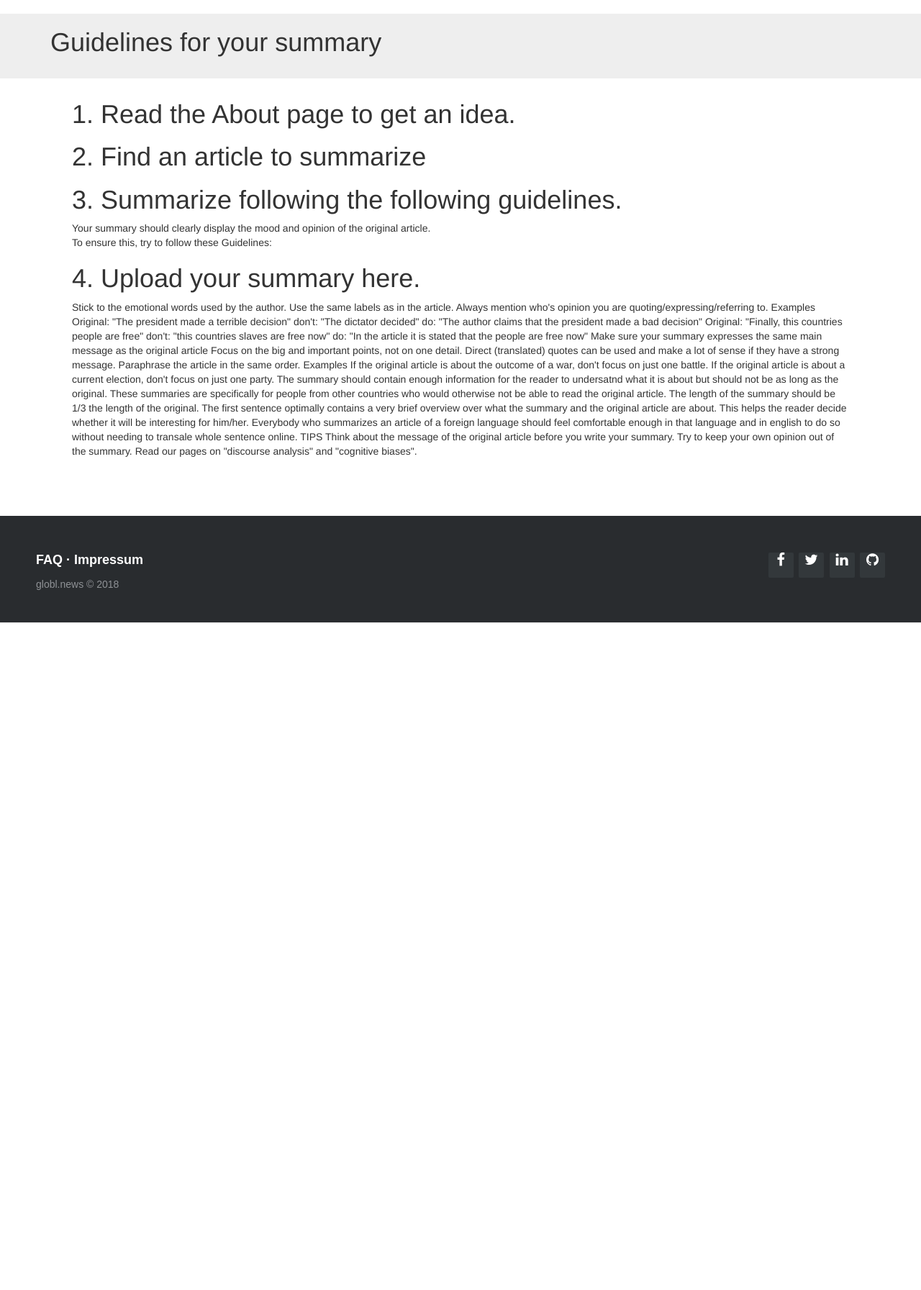
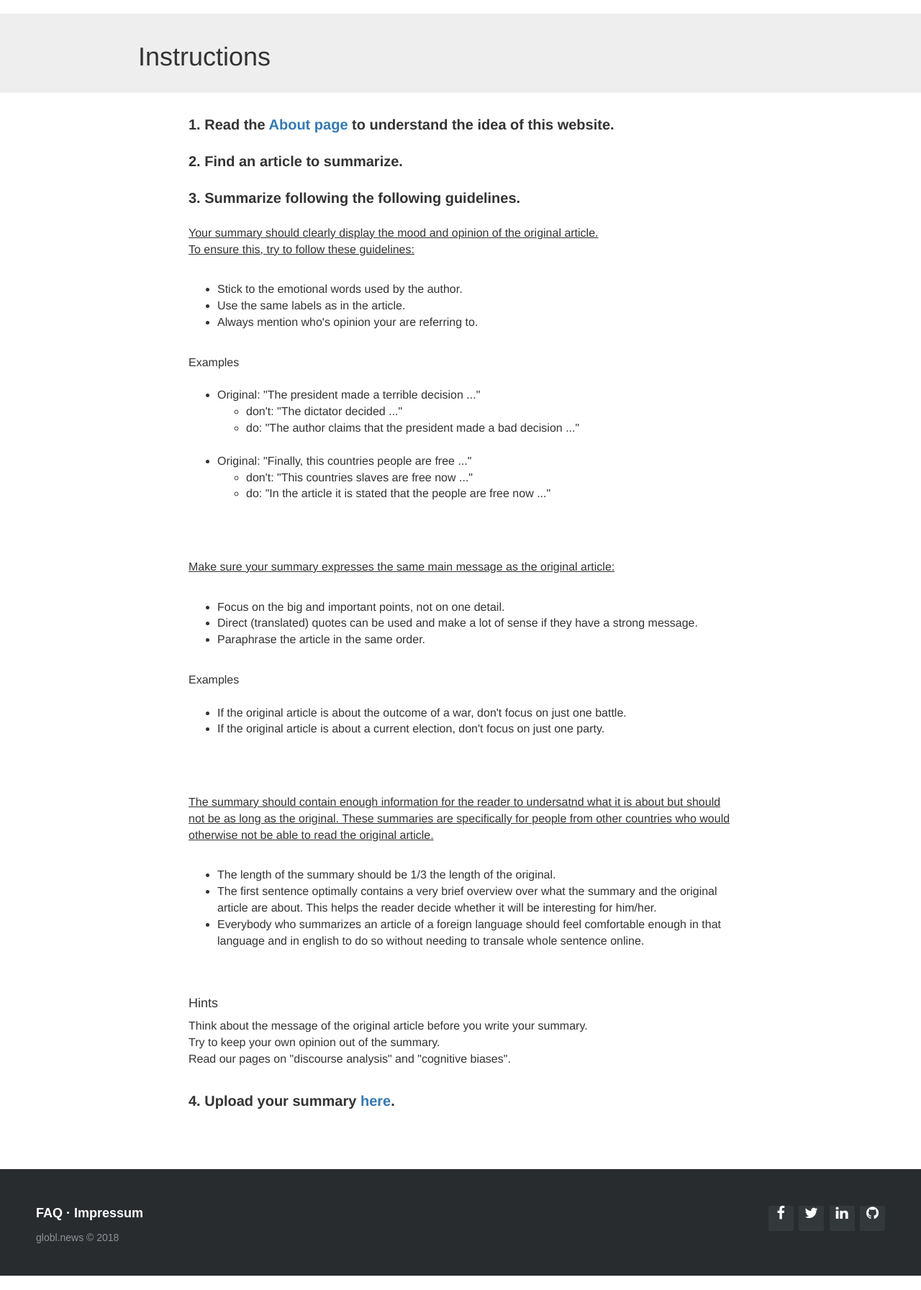
Before and after one commit to k-sokolov/globl_news, a Django app: page /instructions in a window 1280 px wide. Shown: the part 51-1844 px from the top of the page at 72% size. Before the commit the page ends 917 px from the top, so only its background shows below. Run offline with Django 3.2, Linux system fonts and the light colour scheme; some libraries are stand-ins or nearby versions.

Commit message:
formatting

```diff
--- a/globlnews/static/css/custom.css
+++ b/globlnews/static/css/custom.css
@@ -32,9 +32,12 @@ body {
 .pagename {
     margin-top: 0px;
     padding-bottom: 20px;
+		padding-top: 20px;
     margin-bottom: 30px;
     color: inherit;
     background-color: #eee;
+		text-align: left;
+
 }
 
 .btn_submit {
@@ -294,3 +297,41 @@ th, td {
     margin-left: auto;
     margin-right: auto;
 }
+
+
+
+/*------------------summary detail view css-----------------------------*/
+.summary_text{
+	width: 60%;
+	font-size: 16px
+}
+
+
+/*-----------------content--------------------------------*/
+.content{
+	font-size: 16px;
+	width: 70%;
+	text-align: left;
+	margin-left: auto;
+	margin-right: auto;
+}
+
+.content_header{
+	width: 70%;
+	margin-left: auto;
+	margin-right: auto;
+
+}
+
+
+/*-----------------science--------------------------------*/
+.bias_header{
+	font-size:16px
+}
+
+
+/*-----------------instrtioncs--------------------------------*/
+.instructions_header{
+	font-size:20px;
+	font-weight: bold;
+}
--- a/globlnews/templates/_layouts/base.html
+++ b/globlnews/templates/_layouts/base.html
@@ -59,10 +59,14 @@
     </ul>
     {% endif %}
 
+
     <div class="pagename">
-        <div class="container">{% block headline %}{% endblock headline %}</div>
-    </div>
+    {% block headline %}{% endblock headline %}
+  </div>
     <div class="container-grid">
+
+
+
         {% block content %}{% endblock content %}
     </div>
 	<footer class="footer-distributed">
--- a/globlnews/templates/instructions.html
+++ b/globlnews/templates/instructions.html
@@ -1,67 +1,97 @@
 {% extends '_layouts/base.html'%}
 
-{% block headline %} <h1> Guidelines for your summary</h1> {% endblock headline %}
+{% block headline %} <div class="content_header"><h1>Instructions</h1></div> {% endblock headline %}
 
 {% block content %}
 
-<h1> 1. Read the About page to get an idea. </h1>
 
-<h1> 2. Find an article to summarize </h1>
+<div class="content">
 
-<h1> 3. Summarize following the following guidelines. </h1>
-<p>Your summary should clearly display the mood and opinion of the original article.<br>
-To ensure this, try to follow these Guidelines:</p>
+<div class="instructions_header"> 1. Read the <a href="instructions">About page</a> to understand the idea of this website. </div>
+<br>
+
+
+<div class="instructions_header"> 2. Find an article to summarize.</div>
+<br>
+
+
+<div class="instructions_header"> 3. Summarize following the following guidelines. </div>
+<br>
+<p><u>Your summary should clearly display the mood and opinion of the original article.<br>
+To ensure this, try to follow these guidelines:</u></p>
+<br>
+<ul>
+<li>Stick to the emotional words used by the author. <br></li>
+<li>Use the same labels as in the article. <br></li>
+<li>Always mention who's opinion your are referring to. <br></li>
+</ul>
+<br>
+Examples<br>
+<br>
+<ul>
+  <li>Original: "The president made a terrible decision ..."<br>
+
+    <ul>
+      <li>don't: "The dictator decided ..." </li>
+      <li>do: "The author claims that the president made a bad decision ..."</li>
+    </ul>
+  </li>
+ <br>
+  <li>Original: "Finally, this countries people are free ..."<br>
+    <ul>
+      <li>don't: "This countries slaves are free now ..." </li>
+      <li>do:  "In the article it is stated that the people are free now ..."</li>
+    </ul>
+  </li>
+  <br>
+</ul>
+
+<br>
+<br>
+<p><u>Make sure your summary expresses the same main message as the original article:</u></p>
+<br>
+<ul>
+<li>Focus on the big and important points, not on one detail.<br></li>
+<li>Direct (translated) quotes can be used and make a lot of sense if they have a strong message. <br></li>
+<li>Paraphrase the article in the same order.<br></li>
+</ul>
+<br>
+Examples<br>
+<br>
+<ul>
+  <li>If the original article is about the outcome of a war, don't focus on just one battle.</li>
+  <li>If the original article is about a current election, don't focus on just one party.</li><br>
+
+</ul>
+<br>
+<br>
+
+<p><u>The summary should contain enough information for the reader to undersatnd what it is about but should not be as long as the original. These summaries are specifically for people from other countries who would otherwise not be able to read the original article.
+</u></p>
+<br>
+<ul>
+<li>The length of the summary should be 1/3 the length of the original.<br></li>
+<li>The first sentence optimally contains a very brief overview over what the summary and the original article are about. This helps the reader decide whether it will be interesting for him/her. <br></li>
+<li>Everybody who summarizes an article of a foreign language should feel comfortable enough in that language and in english to do so without needing to transale whole sentence online.<br></li>
+</ul>
+<br>
+<br>
+<h4> Hints </h4>
+<p>Think about the message of the original article before you write your summary.<br>
+Try to keep your own opinion out of the summary.<br>
+Read our pages on "discourse analysis" and "cognitive biases".</p>
+
+<br>
+
+
+<div class="instructions_header"> 4. Upload your summary <a href="summaries/submit">here</a>. </div>
 
 
 
-<h1> 4. Upload your summary here. </h1>
 
 
-    Stick to the emotional words used by the author.
 
-    Use the same labels as in the article.
 
-    Always mention who's opinion you are quoting/expressing/referring to.
-
-Examples
-
-    Original: "The president made a terrible decision"
-
-don't: "The dictator decided"
-do: "The author claims that the president made a bad decision"
-
-    Original: "Finally, this countries people are free"
-
-don't: "this countries slaves are free now"
-do: "In the article it is stated that the people are free now"
-
-Make sure your summary expresses the same main message as the original article
-
-    Focus on the big and important points, not on one detail.
-
-    Direct (translated) quotes can be used and make a lot of sense if they have a strong message.
-
-    Paraphrase the article in the same order.
-
-Examples
-
-    If the original article is about the outcome of a war, don't focus on just one battle.
-    If the original article is about a current election, don't focus on just one party.
-
-The summary should contain enough information for the reader to undersatnd what it is about but should not be as long as the original. These summaries are specifically for people from other countries who would otherwise not be able to read the original article.
-
-    The length of the summary should be 1/3 the length of the original.
-
-    The first sentence optimally contains a very brief overview over what the summary and the original article are about. This helps the reader decide whether it will be interesting for him/her.
-
-    Everybody who summarizes an article of a foreign language should feel comfortable enough in that language and in english to do so without needing to transale whole sentence online.
-
-TIPS
-
-Think about the message of the original article before you write your summary.
-
-Try to keep your own opinion out of the summary.
-
-Read our pages on "discourse analysis" and "cognitive biases".
+</div>
 
 {% endblock %}
--- a/summaries/templates/search/search.html
+++ b/summaries/templates/search/search.html
@@ -1,5 +1,5 @@
 {% extends '_layouts/base.html'%}
-{% block headline %}  <h1>Search</h1> {% endblock headline %}
+{% block headline %} <div class="content_header"> <h1>Search</h1>  </div>{% endblock headline %}
 {% block content %}
 {% load static %}
 {% load own_filters %}
```
Also changed, not shown: globlnews/templates/imprint.html (+10 -1 lines), globlnews/templates/projectinformation.html (+4 -3 lines), globlnews/templates/sciencestuff.html (+22 -9 lines), summaries/templates/summary.html (+8 -4 lines).
